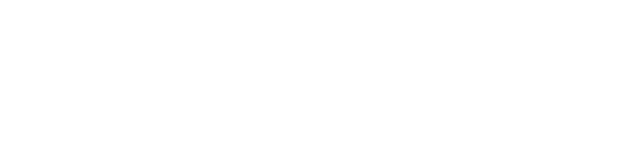
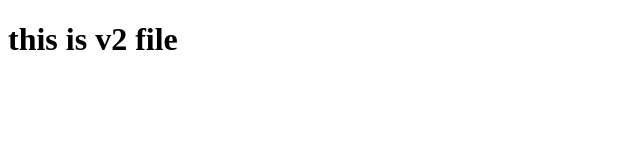
Before and after one commit to altaf2258/altafrepo, a plain HTML site: page index.html in a window 1280 px wide. Shown: the whole page, without its empty margins (0-640 px from the left). Drawn offline with Linux system fonts and the light colour scheme.

Commit message:
this is v2

```diff
--- a/index.html
+++ b/index.html
@@ -6,6 +6,6 @@
     <title>Document</title>
 </head>
 <body>
-
+    <h1>this is v2 file</h1>
 </body>
 </html>
```
